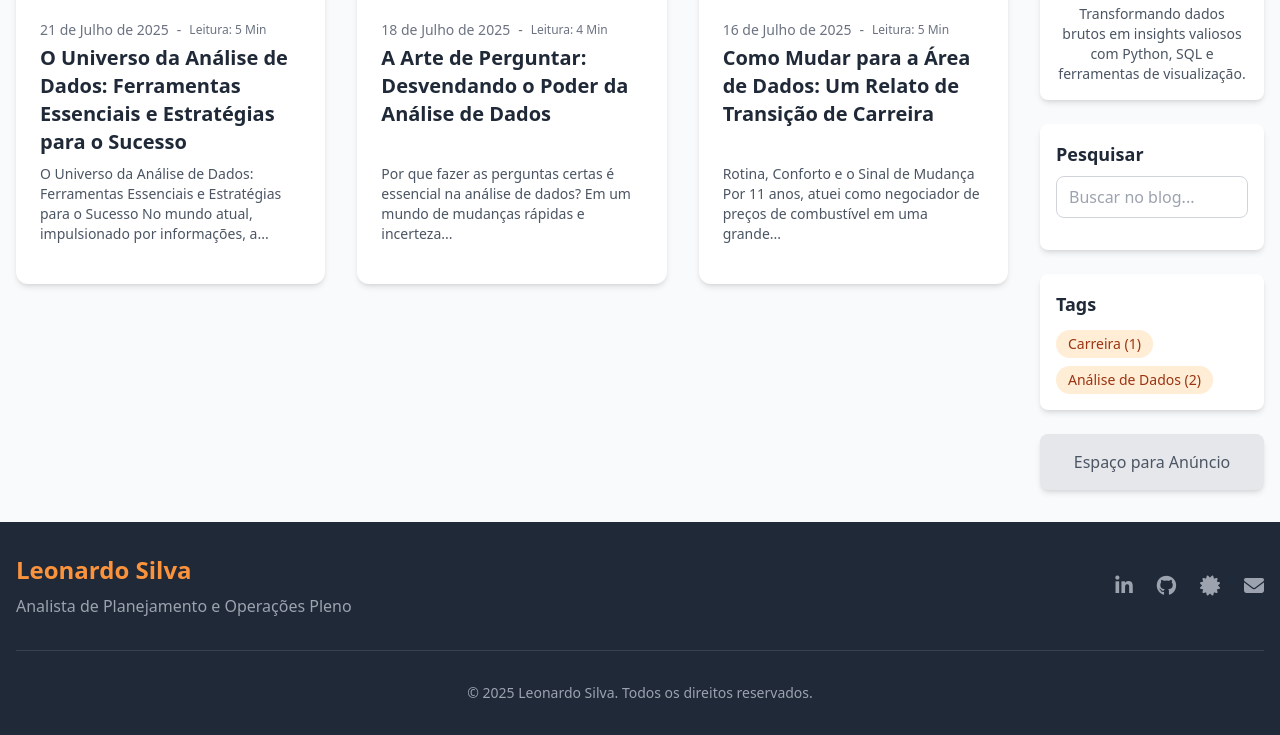
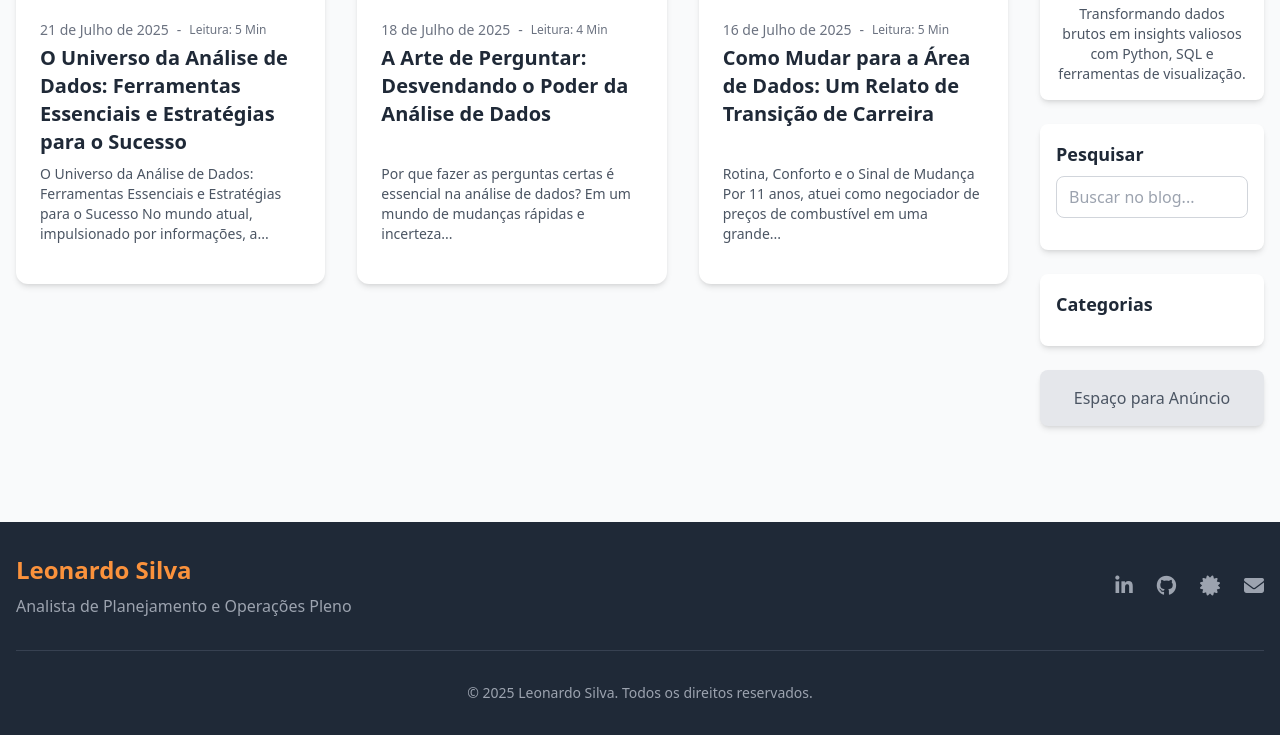
Before and after one commit to oleonardof/blog, a Jekyll site: the page built from index.html, in a window 1280 px wide and 1139 px high, cut to the strip 404-1139 px from the top of the window. Built offline with Jekyll 4.4.1, drawn with Linux system fonts in a browser that asks for light colours; nearby versions of some CDN libraries; comment, search, counter and statistics services are not loaded.

Commit message:
Ajuste sidebar

```diff
--- a/_includes/sidebar.html
+++ b/_includes/sidebar.html
@@ -11,16 +11,16 @@
     <div class="bg-white dark:bg-gray-800 p-4 rounded-lg shadow-md mb-6">
         <h3 class="font-bold mb-2 text-lg">Pesquisar</h3>
         <input type="text" id="search-input" placeholder="Buscar no blog..." class="w-full px-3 py-2 border border-gray-300 rounded-lg focus:ring-orange-500 focus:border-orange-500 dark:bg-gray-700 dark:border-gray-600">
-
         <ul id="results-container" class="mt-4 list-disc pl-5 text-gray-700 dark:text-gray-300"></ul>
     </div>
 
     <div class="bg-white dark:bg-gray-800 p-4 rounded-lg shadow-md mb-6">
-        <h3 class="font-bold mb-3 text-lg">Tags</h3>
+        <h3 class="font-bold mb-3 text-lg">Categorias</h3>
         <div class="flex flex-wrap gap-2">
-            {% for tag in site.tags %}
-                <a href="/tag/{{ tag[0] | slugify }}/" class="bg-orange-100 text-orange-800 dark:bg-orange-900/50 dark:text-orange-300 text-sm px-3 py-1 rounded-full hover:bg-orange-200 transition">
-                    {{ tag[0] }} ({{ tag[1].size }})
+            {% assign categories = site.posts | map: "categories" | join: "," | split: "," | uniq | sort %}
+            {% for category in categories %}
+                <a href="/categoria/{{ category | slugify }}/" class="bg-orange-100 text-orange-800 dark:bg-orange-900/50 dark:text-orange-300 text-sm px-3 py-1 rounded-full hover:bg-orange-200 transition">
+                    {{ category }}
                 </a>
             {% endfor %}
         </div>
```
